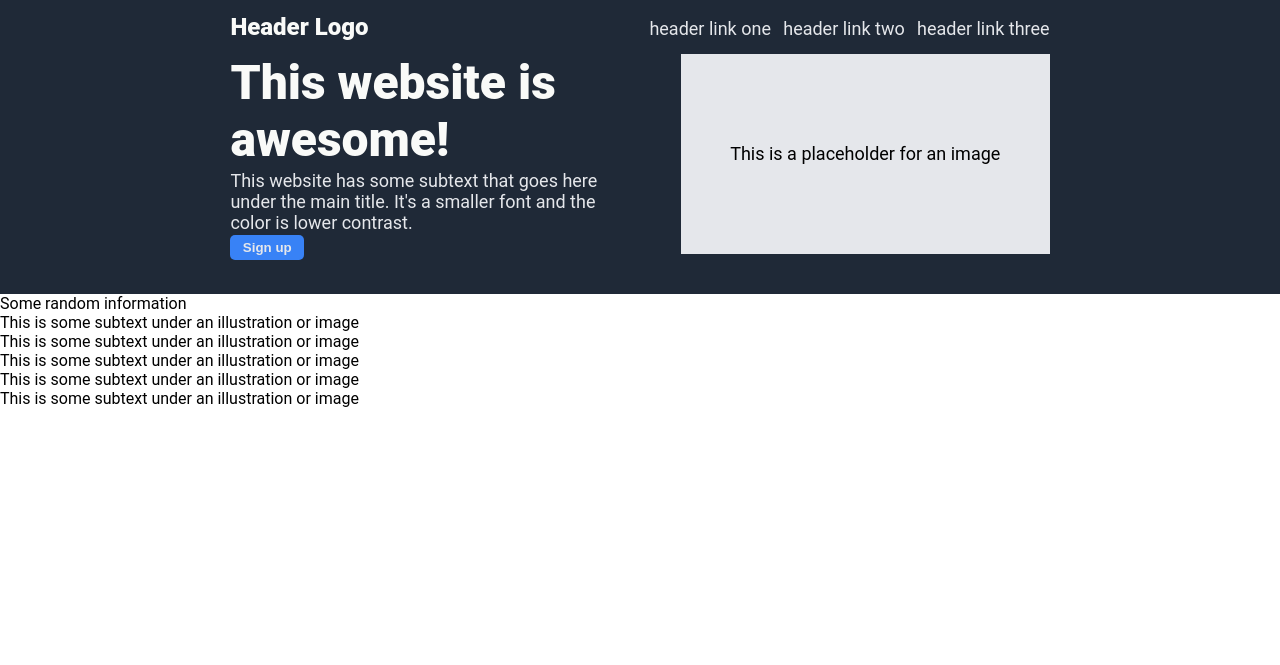
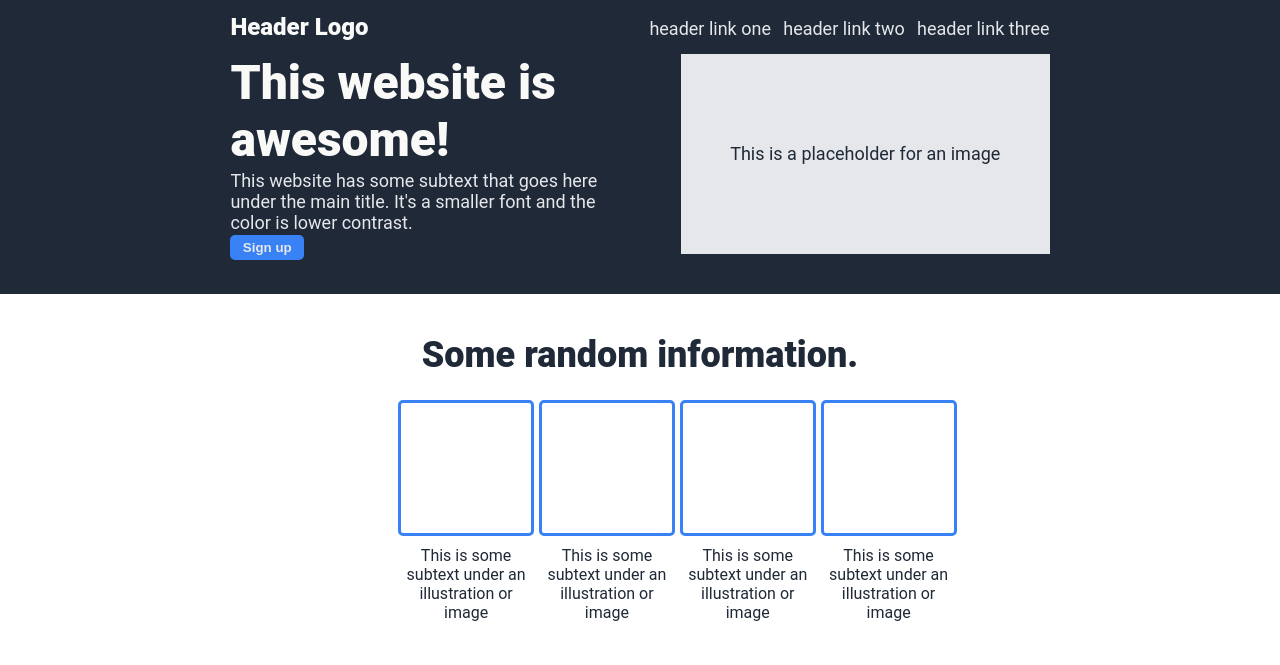
Before and after one commit to Nathoggles/skeleton-landing-page, a plain HTML site: page index.html in a window 1280 px wide. Drawn offline with Linux system fonts and the light colour scheme.

Commit message:
finish section 2

```diff
--- a/index.html
+++ b/index.html
@@ -27,20 +27,24 @@
         </div>
     <div id="section2background">
     <div class="section" id="section2v">
-        <div id="section2main">Some random information</div>
+        <div id="section2main">Some random information.</div>
         <div id="section2h">
-            <div class=illustration id=illu1container></div>
-                <div id="illu1"></div>
+            <div class=illustrationContainer id=illu1container>
+                <div class=illustration id="illu1"></div>
                 <div id="illu1text">This is some subtext under an illustration or image</div>
-            <div class=illustration id=illu2container></div>
-                <div id="illu2"></div>
+            </div>
+                <div class=illustrationContainer id=illu2container>
+                <div class=illustration id="illu2"></div>
                 <div id="illu2text">This is some subtext under an illustration or image</div>
-            <div class=illustration id=illu3container></div>
-                <div id="illu3">This is some subtext under an illustration or image</div>
+            </div>
+            <div class=illustrationContainer id=illu3container>
+                <div class=illustration id="illu3"></div>
                 <div id="illu3text">This is some subtext under an illustration or image</div>
-            <div class=illustration id=illu4container></div>
-                <div id="illu4"></div>
+            </div>
+            <div class=illustrationContainer id=illu4container>
+                <div class=illustration id="illu4"></div>
                 <div id="illu4text">This is some subtext under an illustration or image</div>
+            </div>
         </div>
     </div>
     </div>
--- a/style.css
+++ b/style.css
@@ -68,6 +68,7 @@ body {
     text-align: center;
     justify-content: center;
     font-size: 18px;
+    color: #1f2937;
 }
 
 button {
@@ -82,6 +83,44 @@ button {
     font-weight: 600;
 }
 
-{
+#section2v {
+    margin: 0% 18%;
+    display: flex;
+    flex-direction: column;
+    gap: 24px;
+    height: 30vh;
+    align-items: center;
+    justify-content: center;
+    padding: 5%;
+}
 
+#section2main {
+    font-size: 36px;
+    font-weight: 800;
+    color: #1f2937;
+    align-self: center;
 }
+
+#section2h {
+    display: flex;
+    gap: 1%;
+    width: 70%;
+}
+
+.illustrationContainer {
+    display: flex;
+    flex-direction: column;
+    justify-content: center;
+    align-items: center;
+    text-align: center;
+    gap: 10px;
+    color: #1f2937;
+}
+
+.illustration {
+    border: 3px solid #3882f6;
+    width: 120px;
+    height: 120px;
+    border-radius: 5px;
+    padding: 5px;
+}
```
